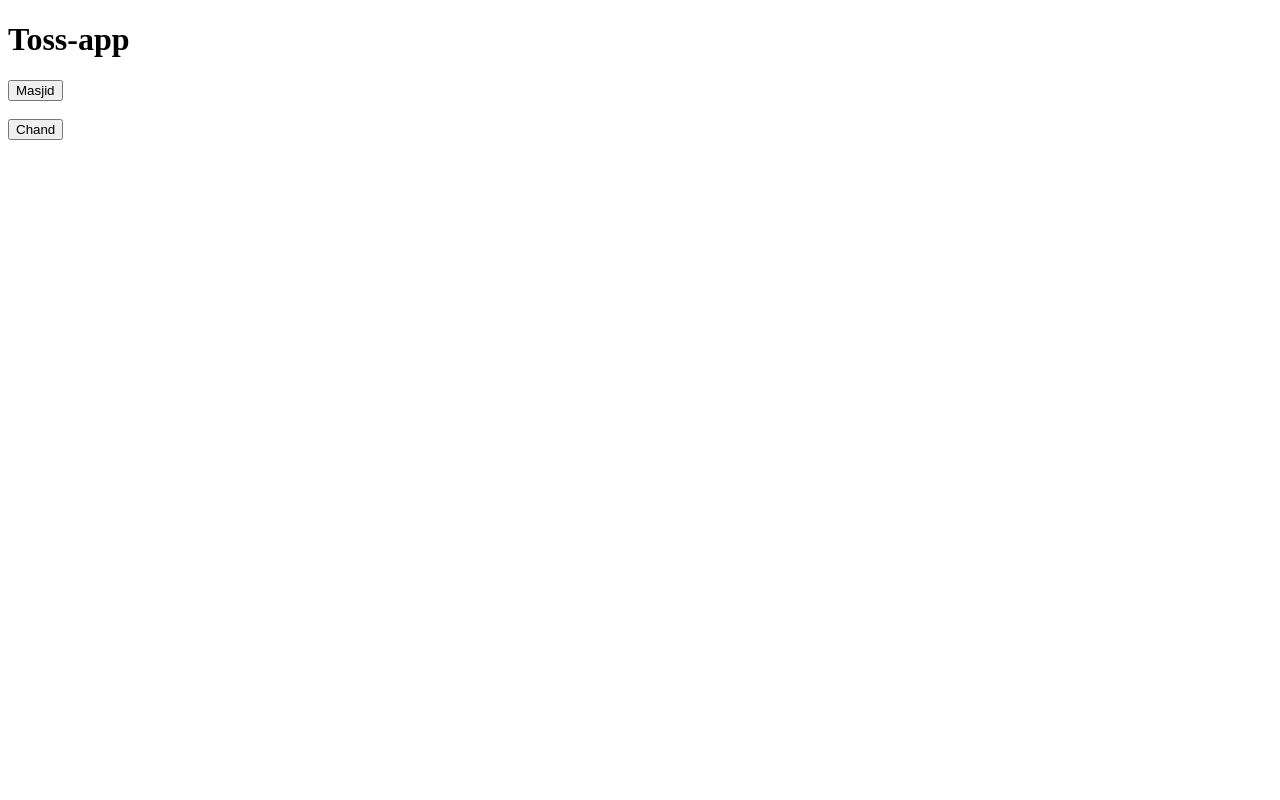
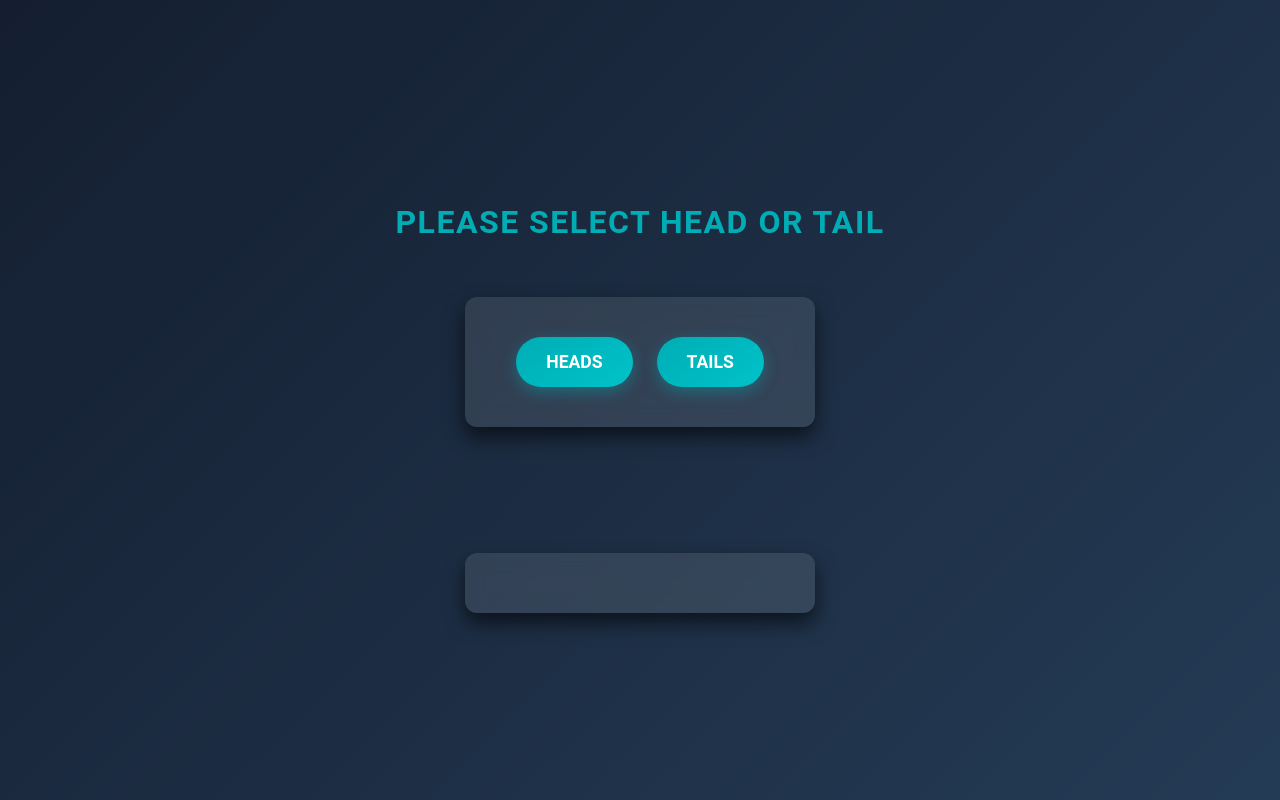
Before and after one commit to fahadalijs/Js-Toss-app, a plain HTML site: page index.html in a window 1280 px wide. Drawn offline with nearby package versions, Linux system fonts and the light colour scheme.

Commit message:
Update toss app

```diff
--- a/app.js
+++ b/app.js
@@ -1,22 +1,39 @@
-// console.log(Toss-app);
+let max=2;
+let min=1;
 
-let h1 = document.querySelector("#heading");
-let h2 = document.querySelector("h2")
-function tossbtn(index) {
-    console.log(index);
-    h1.innerHTML = index
+let paragraph = document.querySelector(".para");
+let tossImg = document.querySelector("img");
 
-    let x = Math.ceil(Math.random()*2)
-    console.log(x);
 
-    if  ( x === 1 ) {
-        console.log("You win the Toss");
-        h2.innerHTML = "you win the Toss"
+function toss(recieve){
+
+    let randomNum = Math.round(Math.random() + max - min);
+    console.log(randomNum);
+
+    if(randomNum==1){
+
+        tossImg.src =
+        "assets/heads.png";
 
     }else{
-        console.log("loss");
-        h2.innerHTML = "You Loss the Toss"
+        tossImg.src = "assets/tails.png";
+
     }
 
 
+    if((recieve=='HEADS' && randomNum==1 ) || (recieve=='TAILS' && randomNum==2)){
+        paragraph.innerHTML = `Congratulations! 🎉 you won the toss.<br><button  type="button" onclick="tossAgain()" class="btn btn-danger bttn">TOSS AGAIN</button>`;
+    }else{
+        paragraph.innerHTML = `Sorry , You lose the toss <br><button  type="button" onclick="tossAgain()" class="btn btn-danger bttn">TOSS AGAIN</button>`;
+    }
+
+
+
+
 }
+
+
+function tossAgain() {
+  paragraph.innerHTML = "";
+  tossImg.src = "";
+}
--- a/index.html
+++ b/index.html
@@ -3,27 +3,29 @@
 <head>
     <meta charset="UTF-8">
     <meta name="viewport" content="width=device-width, initial-scale=1.0">
-    <title>Js-Toss-app</title>
+    <title>Toss Program</title>
+    <link href="https://cdn.jsdelivr.net/npm/bootstrap@5.3.3/dist/css/bootstrap.min.css" rel="stylesheet" integrity="sha384-QWTKZyjpPEjISv5WaRU9OFeRpok6YctnYmDr5pNlyT2bRjXh0JMhjY6hW+ALEwIH" crossorigin="anonymous">
+    <link rel="stylesheet" href="style.css">
+    <link rel="shortcut icon" href="./assets/faviccon.png" type="image/x-icon">
 </head>
-<body>
-    <h1>Toss-app</h1>
-    <button onclick="tossbtn('Masjid')">Masjid</button> <br> <br>
-    <button onclick="tossbtn('Chand')">Chand</button> <br> <br>
-    <h1 id="heading"></h1>
-    <h2></h2>
+<body class="backgroundColor">
+
+    <h3 class="text-center mt-4">Please Select Head or Tail</h3>
+
+    <div class="buttons text-center mt-5">
+        <button type="button" onclick="toss('HEADS')" class="btn btn-primary">HEADS</button>
+        <button type="button" onclick="toss('TAILS')" class="btn btn-warning">TAILS</button>
+    </div>
 
 
 
+   <div class="text-center mt-5">
+     <img  src="" alt="">
+   </div>
 
-
-
-
-
-
-
-
-
+   <h4 class="para text-center mt-5"></h4>
 
     <script src="app.js"></script>
+    <script src="https://cdn.jsdelivr.net/npm/bootstrap@5.3.3/dist/js/bootstrap.bundle.min.js" integrity="sha384-YvpcrYf0tY3lHB60NNkmXc5s9fDVZLESaAA55NDzOxhy9GkcIdslK1eN7N6jIeHz" crossorigin="anonymous"></script>
 </body>
 </html>
--- /dev/null
+++ b/style.css
@@ -0,0 +1,102 @@
+/* Reset styling */
+* {
+    margin: 0;
+    padding: 0;
+    box-sizing: border-box;
+}
+
+/* Body background and font */
+body.backgroundColor {
+    background: linear-gradient(135deg, #141e30, #243b55); /* Dark blue gradient */
+    font-family: 'Roboto', sans-serif;
+    color: #f0f0f0; /* Light text for contrast */
+    display: flex;
+    flex-direction: column;
+    align-items: center;
+    justify-content: center;
+    min-height: 100vh;
+}
+
+/* Heading styling */
+h3 {
+    color: #00adb5;
+    margin-top: 20px;
+    font-size: 2em;
+    font-weight: bold;
+    text-align: center;
+    text-transform: uppercase;
+    letter-spacing: 1.5px;
+}
+
+/* Container for buttons and result */
+.buttons, .para {
+    background: rgba(255, 255, 255, 0.1); /* Transparent background */
+    border-radius: 12px;
+    padding: 30px;
+    width: 350px;
+    box-shadow: 0px 10px 20px rgba(0, 0, 0, 0.6);
+    text-align: center;
+    margin-top: 30px;
+    backdrop-filter: blur(10px); /* Frosted glass effect */
+}
+
+/* Button styling */
+.buttons button {
+    font-size: 1.1em;
+    font-weight: 600;
+    color: #fff;
+    padding: 12px 30px;
+    border: none;
+    border-radius: 30px;
+    margin: 10px;
+    cursor: pointer;
+    transition: all 0.4s;
+    background: linear-gradient(145deg, #00adb5, #00c3c9); /* Gradient button */
+    box-shadow: 0px 5px 15px rgba(0, 173, 181, 0.4);
+}
+
+.buttons button:hover {
+    transform: translateY(-5px); /* Lifts button on hover */
+    box-shadow: 0px 8px 20px rgba(0, 173, 181, 0.6);
+}
+
+/* Image styling */
+img {
+    width: 180px;
+    margin-top: 30px;
+    opacity: 0.9;
+    transition: opacity 0.4s ease, transform 0.3s ease; /* Adds smooth fade and zoom effects */
+}
+
+img:hover {
+    transform: scale(1.1); /* Slight zoom on hover */
+    opacity: 1;
+}
+
+/* Result message styling */
+.para {
+    color: #ffd369;
+    font-size: 1.4em;
+    font-weight: bold;
+    margin-top: 30px;
+}
+
+/* Toss again button */
+.bttn {
+    background: linear-gradient(145deg, #e94560, #f05466); /* Gradient button */
+    color: #fff;
+    border: none;
+    padding: 10px 20px;
+    border-radius: 30px;
+    font-size: 1em;
+    margin-top: 30px;
+    cursor: pointer;
+    transition: all 0.4s;
+    box-shadow: 0px 5px 15px rgba(233, 69, 96, 0.4);
+}
+
+.bttn:hover {
+    transform: translateY(-5px);
+    box-shadow: 0px 8px 20px rgba(233, 69, 96, 0.6);
+    background: linear-gradient(145deg, #f05466, #e94560);
+}
```
Also changed, not shown: assets/faviccon.png (added), assets/heads.png (added), assets/tails.png (added).
